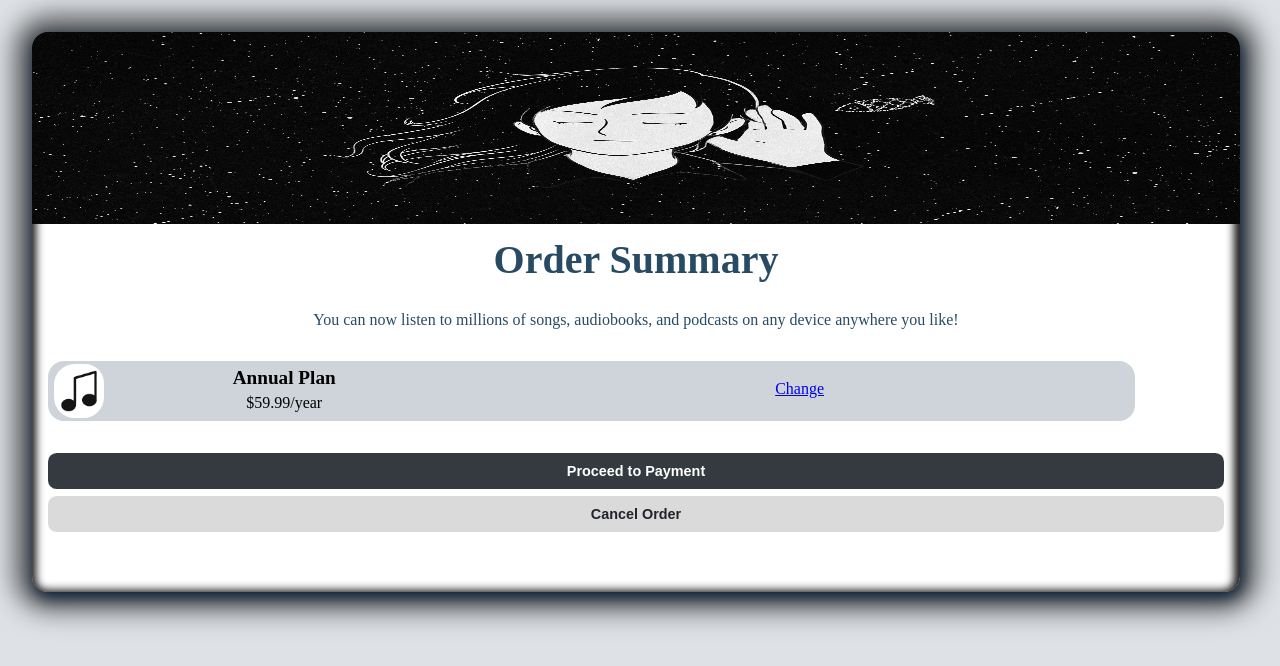
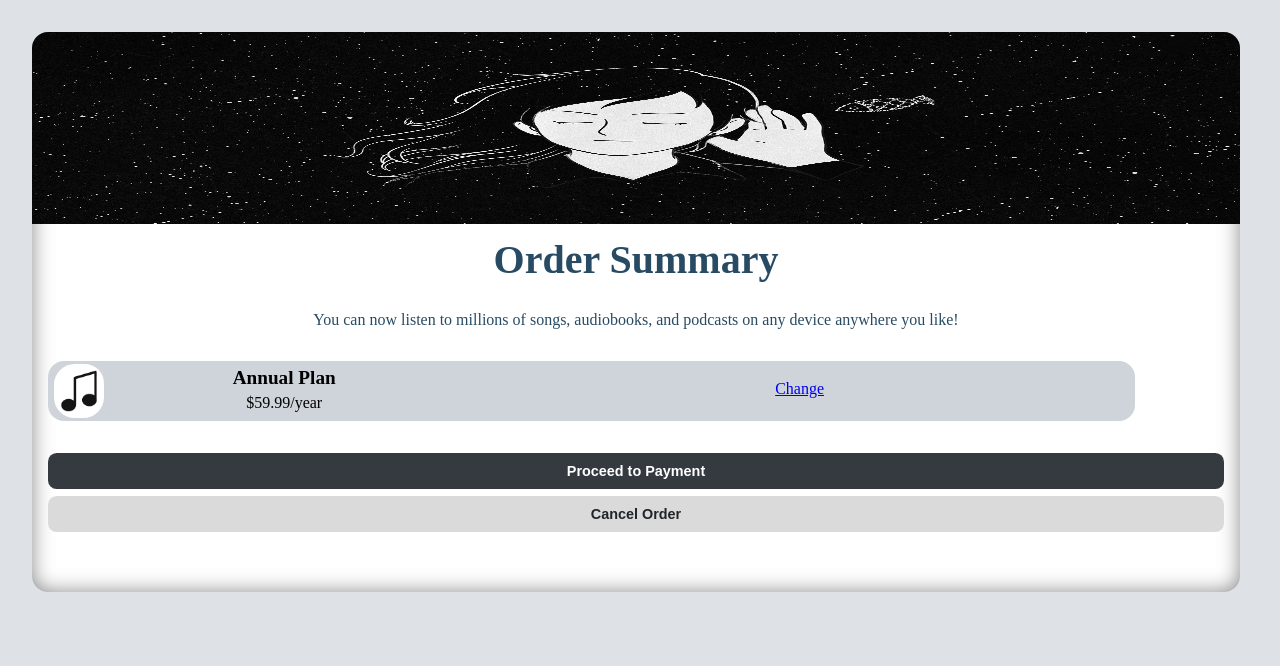
Before and after one commit to Heshan93/frontendmentor.io, a plain HTML site: page index.html in a window 1280 px wide. Drawn offline with Linux system fonts and the light colour scheme.

Commit message:
more color changes

```diff
--- a/index.html
+++ b/index.html
@@ -21,6 +21,7 @@
 
 <body>
  <div class="main-body">
+  <div class="main-body2">
 
       <div class="songImg">
 
@@ -65,7 +66,7 @@
   <button class="cancel-btn">Cancel Order</button>
 
 </div>
-
+  </div>
 </div>
 </body>
 
--- a/main.scss
+++ b/main.scss
@@ -14,10 +14,13 @@ height: 35em;
 background: white;
 border-radius: 1em;
 
--webkit-box-shadow: inset -1px 3px 8px 5px #464444, 2px 5px 16px 0px #1d3149, 0px 1px 27px 17px rgba(0,0,0,0.61);
-box-shadow: inset -1px 3px 8px 5px #1a1818, 2px 5px 16px 0px #061b33, 0px 1px 27px 17px rgba(0,0,0,0.61);
+-webkit-box-shadow: inset 0px 0px 21px -1px rgba(0,0,0,0.51);
+box-shadow: inset 0px 0px 21px -1px rgba(0,0,0,0.51);
+
 
 }
+
+
 
 .songImg img{
     width: 100%;
```
Also changed, not shown: main.css, 1 other file.
